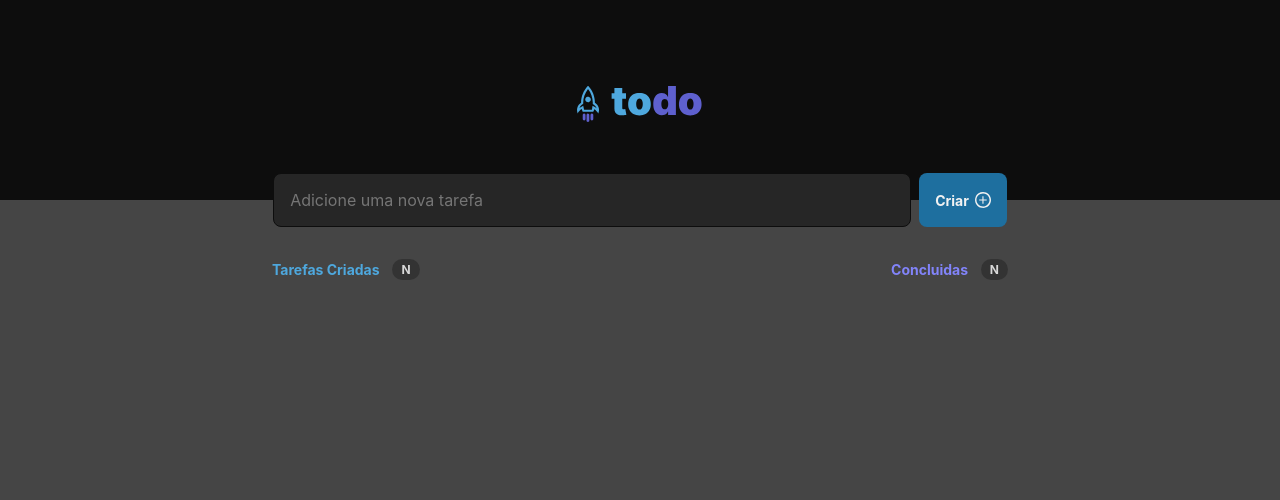
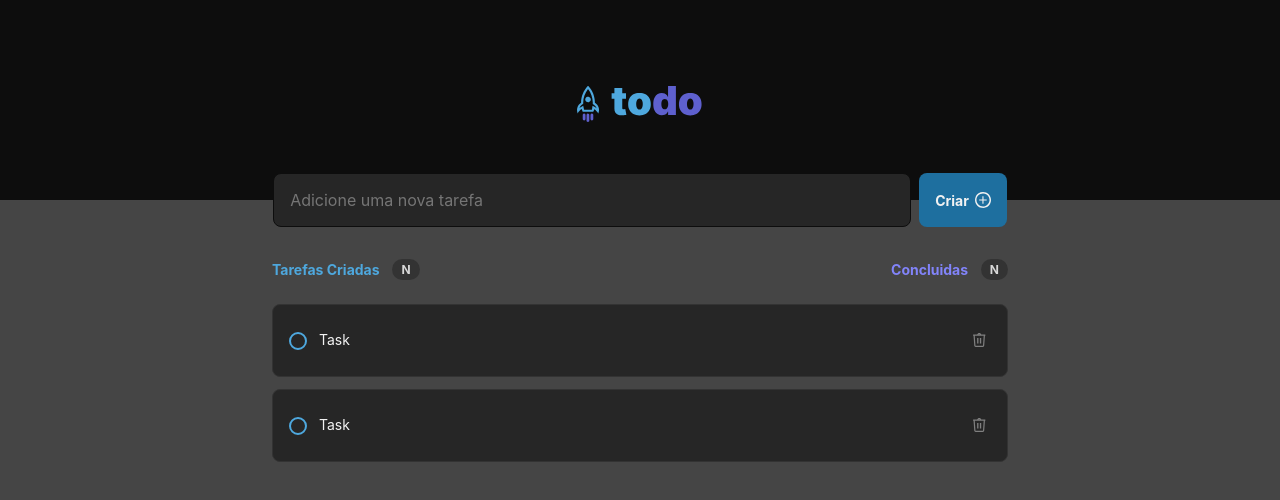
Before and after one commit to luiscns-alt/Desafio-01---ReactJS, a React app in the folder challenge-01/: page / in a window 1280 px wide. Shown: the top 500 px of the page. Built offline with nearby package versions, Linux system fonts and the light colour scheme; the HTML template or start-up script is replaced by a standard one.

Commit message:
feat: add styles in task

```diff
--- a/challenge-01/src/components/Header/Header.tsx
+++ b/challenge-01/src/components/Header/Header.tsx
@@ -1,5 +1,4 @@
 import Logo from "../../assets/Logo.svg";
-import { Input } from "../Input/Input";
 import styles from "./Header.module.css";
 
 export function Header() {
--- a/challenge-01/src/components/ListTasks/ListTasks.module.css
+++ b/challenge-01/src/components/ListTasks/ListTasks.module.css
@@ -36,3 +36,9 @@
   font-size: 0.75rem;
   font-weight: 700;
 }
+
+.list {
+  display: flex;
+  flex-direction: column;
+  gap: 0.75rem;
+}
--- a/challenge-01/src/components/ListTasks/ListTasks.tsx
+++ b/challenge-01/src/components/ListTasks/ListTasks.tsx
@@ -1,3 +1,4 @@
+import { Task } from "../Task/Task";
 import styles from "./ListTasks.module.css";
 
 export function ListTasks() {
@@ -13,6 +14,10 @@ export function ListTasks() {
           <span>N</span>
         </div>
       </header>
+      <div className={styles.list}>
+        <Task />
+        <Task />
+      </div>
     </section>
   );
 }
--- /dev/null
+++ b/challenge-01/src/components/Task/Task.module.css
@@ -0,0 +1,54 @@
+.container {
+  width: 100%;
+  background: var(--gray-500);
+  border: 1px solid var(--gray-400);
+  padding: 1rem;
+  border-radius: 0.5rem;
+  display: flex;
+  align-items: center;
+  justify-content: space-between;
+  gap: 0.75rem;
+}
+
+.container p {
+  font-size: 0.875rem;
+  line-height: 1.18rem;
+  color: var(--gray-100);
+  margin-right: auto;
+}
+
+p.text__completed {
+  color: var(--gray-300);
+  text-decoration: line-through;
+}
+
+.check__container {
+  width: 1.125rem;
+  height: 1.125rem;
+  background: none;
+  border: none;
+}
+
+.check__container div {
+  width: 100%;
+  height: 100%;
+  border-radius: 999px;
+  border: 2px solid var(--blue);
+}
+
+.check__container svg {
+  width: 100%;
+  height: 100%;
+  color: var(--purple);
+}
+
+.delete__button {
+  background: none;
+  border: none;
+  color: var(--gray-300);
+}
+
+.delete__button:active {
+  position: relative;
+  top: 1px;
+}
--- /dev/null
+++ b/challenge-01/src/components/Task/Task.tsx
@@ -0,0 +1,18 @@
+import Trash from "../../assets/Trash.svg";
+
+import styles from "./Task.module.css";
+
+export function Task() {
+  return (
+    <div className={styles.container}>
+      <button className={styles.check__container}>
+        <div />
+      </button>
+      <p>Task</p>
+
+      <button className={styles.delete__button}>
+        <img src={Trash} alt="Trash" />
+      </button>
+    </div>
+  );
+}
```
Also changed, not shown: challenge-01/src/assets/Trash.svg (added).
